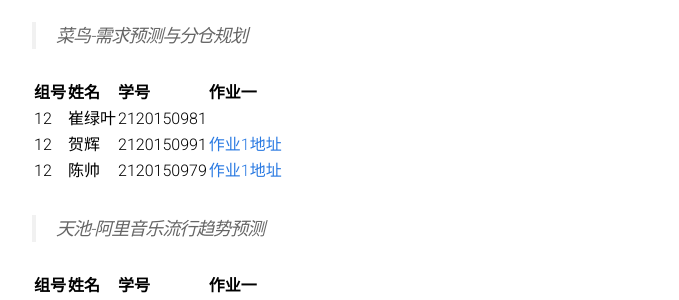
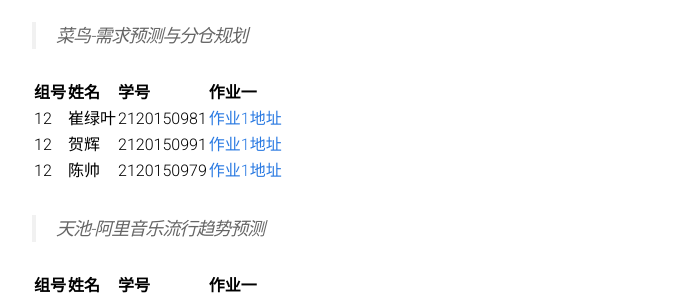
Before and after one commit to BITDM/bitdm.github.io, a Jekyll site: the page built from 2016/groups.md, in a window 1280 px wide and 900 px high, scrolled down 2221 px. Shown: the part 151-451 px from the top of the window, without its empty margins (208-887 px from the left). Built offline with Jekyll 4.4.1, drawn with Linux system fonts in a browser that asks for light colours.

Commit message:
Update groups.md

```diff
--- a/2016/groups.md
+++ b/2016/groups.md
@@ -101,7 +101,7 @@
 
 |组号|姓名|学号|作业一|
 |:-------------|:-------------|:-----|:-----|
-|12|崔绿叶|2120150981|
+|12|崔绿叶|2120150981|[作业1地址](https://github.com/Yezi18/hello)
 |12|贺辉|2120150991|[作业1地址](https://github.com/HakaseH/Seaweed)
 |12|陈帅|2120150979|[作业1地址](https://github.com/unsky/seaweed)
 
```
